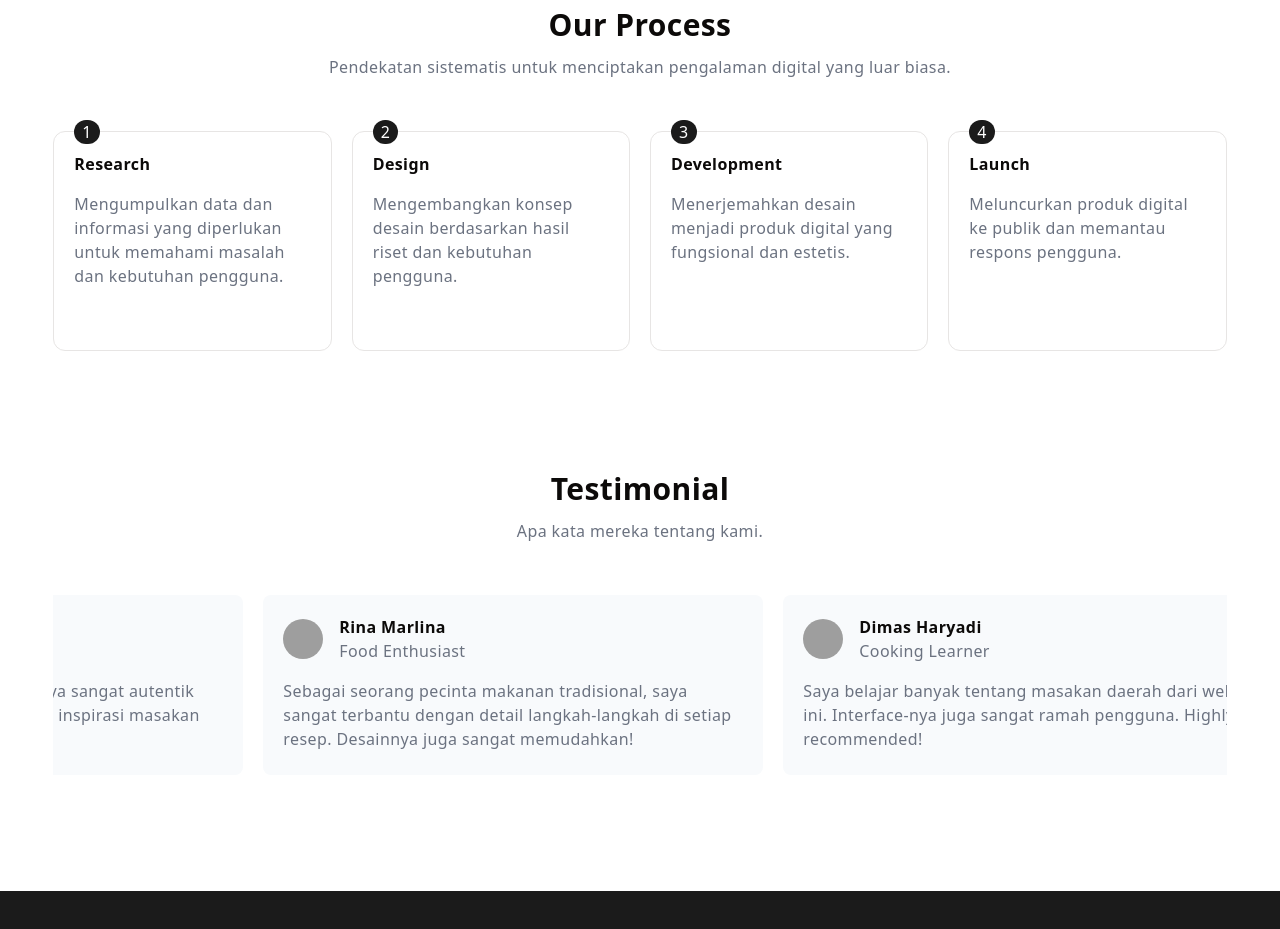
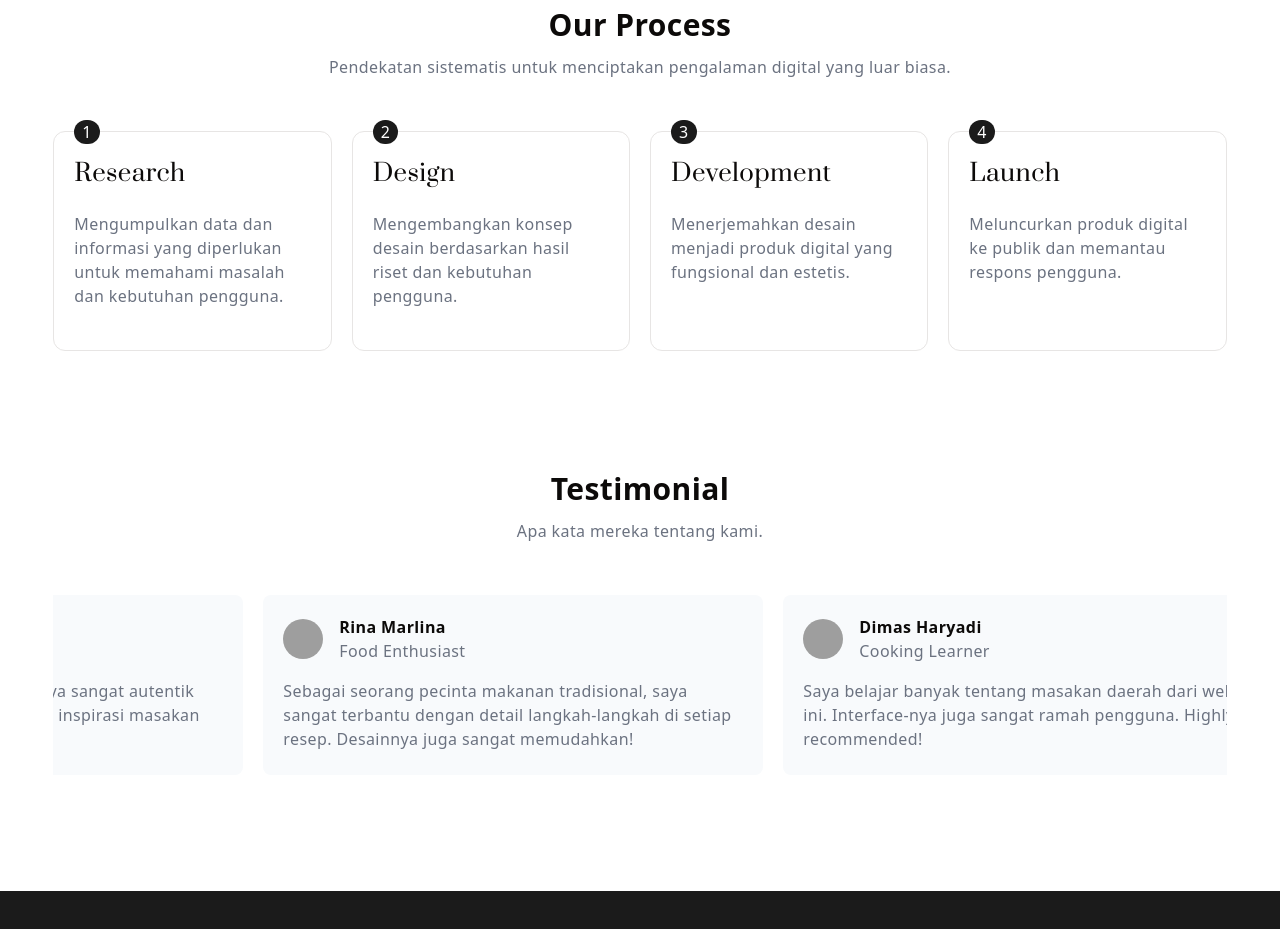
Before and after one commit to AhmadJanuarr/dapur-tradisional, a React (Vite) app: page /about in a window 1280 px wide. Shown: the part 2100-3029 px from the top of the page. Built offline with nearby package versions, Linux system fonts and the light colour scheme; no server answers; grey boxes are pictures that could not be loaded; a web font is replaced by a local one.

Commit message:
fix: update ProcessCard styles for improved layout and typography

```diff
--- a/src/components/Card/ProcessCard.tsx
+++ b/src/components/Card/ProcessCard.tsx
@@ -5,11 +5,11 @@ type ProcessCardProps = {
 }
 const ProcessCard = ({ index, title, desc }: ProcessCardProps) => {
   return (
-    <div className="subheading h relative flex h-[150px] w-full flex-col gap-4 rounded-xl border p-5 pt-5 dark:border-gray-50 md:h-[250px] lg:h-[220px] lg:w-1/4">
-      <div className="bg-darkPrimary absolute -top-3 left-5 rounded-full px-2 text-white dark:bg-white dark:text-black">
+    <div className="subheading relative flex h-[180px] w-full flex-col gap-5 rounded-xl border p-5 pt-6 dark:border-gray-50 md:h-[250px] lg:h-[220px]">
+      <div className="absolute -top-3 left-5 rounded-full bg-darkPrimary px-2 text-white dark:bg-white dark:text-black">
         {index}
       </div>
-      <h1 className="font-semibold">{title}</h1>
+      <h1 className="font-prata text-[24px]">{title}</h1>
       <p className="text-gray-500 dark:text-white">{desc}</p>
     </div>
   )
```
